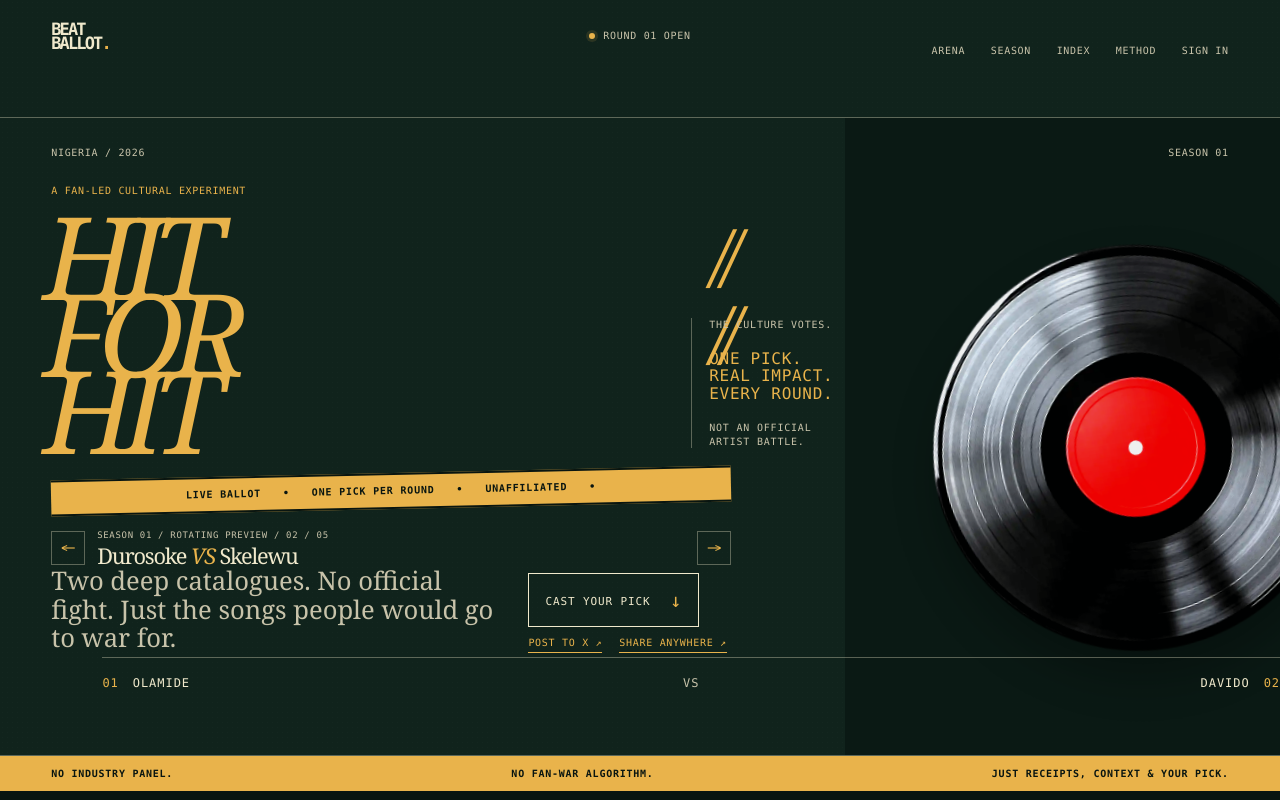
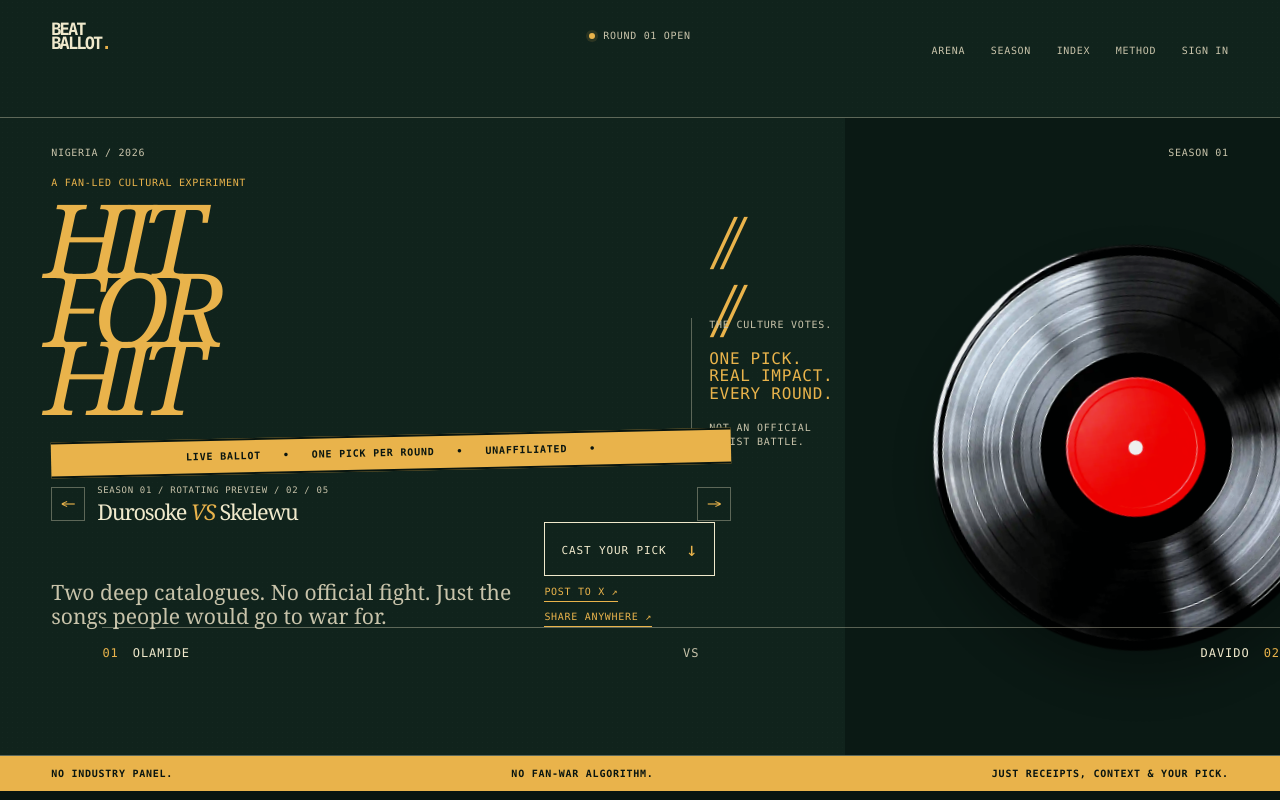
Before and after one commit to mojeebdev/beat-ballot, a Next.js app: page / in a window 1280 px wide. Shown: the top 800 px of the page. Built offline with nearby package versions, Linux system fonts and the light colour scheme; no server answers.

Commit message:
fix: stabilize desktop hero composition

```diff
--- a/app/globals.css
+++ b/app/globals.css
@@ -484,12 +484,12 @@ main {
   max-height: calc(100svh - var(--hero-header-height) - var(--hero-strip-height));
   min-height: 0;
   overflow: hidden;
-  padding: clamp(22px, 3.5vh, 38px) clamp(20px, 4vw, 64px) 58px;
+  padding: clamp(22px, 3.5vh, 32px) clamp(20px, 4vw, 64px) 110px;
 }
 .hero::after { background: rgba(9, 21, 16, .66); content: ""; inset: 0 0 0 66%; pointer-events: none; position: absolute; z-index: 0; }
 .hero__meta, .kicker, .hero h1, .hero__proof, .hero__bottom, .hero__scoreline, .bulletin-tape { position: relative; z-index: 2; }
 .hero { display: flex; flex-direction: column; }
-.hero h1 { display: grid; font-size: clamp(72px, 9vw, 150px); grid-template-columns: minmax(0, 1fr) auto; line-height: .67; margin: clamp(14px, 2.5vh, 24px) 0 0 -.07em; max-width: min(54vw, 720px); white-space: normal; }
+.hero h1 { display: grid; font-size: clamp(70px, 8vw, 132px); grid-template-columns: minmax(0, 1fr) auto; line-height: .67; margin: clamp(12px, 2vh, 20px) 0 0 -.07em; max-width: min(54vw, 720px); white-space: normal; }
 .hero-word { display: block; }
 .hero-slash { align-self: center; color: var(--solar); font-family: var(--serif); font-size: .58em; font-style: italic; letter-spacing: -.12em; line-height: .7; padding-left: .02em; }
 .hero__proof { border-left: 1px solid var(--line); display: grid; gap: 18px; left: min(54vw, 800px); max-width: 230px; padding-left: 17px; position: absolute; top: clamp(165px, 25vh, 265px); }
@@ -506,10 +506,10 @@ main {
 .record-index-art li::after { background: var(--solar); content: ""; height: 1px; width: 12px; }
 .record-index-art li.is-current { color: var(--paper); }
 .record-index-art li.is-current::after { background: var(--paper); width: 25px; }
-.kicker { margin: clamp(16px, 3vh, 30px) 0 0; }
-.hero__bottom { align-items: end; display: grid; gap: 24px; grid-template-columns: minmax(0, 1fr) minmax(180px, 214px); margin-top: auto; max-width: min(54vw, 720px); padding-bottom: 4px; }
-.hero__statement { font-size: clamp(19px, 2vw, 29px); }
-.hero__season-reel { align-items: center; display: grid; gap: 12px; grid-template-columns: 34px minmax(0, 1fr) 34px; margin-top: 21px; max-width: min(54vw, 680px); position: relative; width: 100%; z-index: 2; }
+.kicker { margin: clamp(14px, 2vh, 22px) 0 0; }
+.hero__bottom { align-items: end; display: grid; gap: 18px; grid-template-columns: minmax(0, 1fr) minmax(170px, 198px); margin-top: auto; max-width: min(54vw, 720px); padding-bottom: 0; }
+.hero__statement { font-size: clamp(19px, 1.65vw, 25px); max-width: 520px; }
+.hero__season-reel { align-items: center; display: grid; gap: 12px; grid-template-columns: 34px minmax(0, 1fr) 34px; margin-top: 14px; max-width: min(54vw, 680px); position: relative; width: 100%; z-index: 2; }
 .hero__season-reel > button { align-items: center; background: transparent; border: 1px solid var(--line); color: var(--solar); cursor: pointer; display: inline-flex; font: 18px/1 var(--serif); height: 34px; justify-content: center; padding: 0; transition: background 160ms ease, color 160ms ease; width: 34px; }
 .hero__season-reel > button:hover { background: var(--paper); color: var(--void-deep); }
 .hero__season-reel span { color: var(--paper-dim); display: block; font: 9px/1.2 var(--mono); letter-spacing: .075em; }
```
